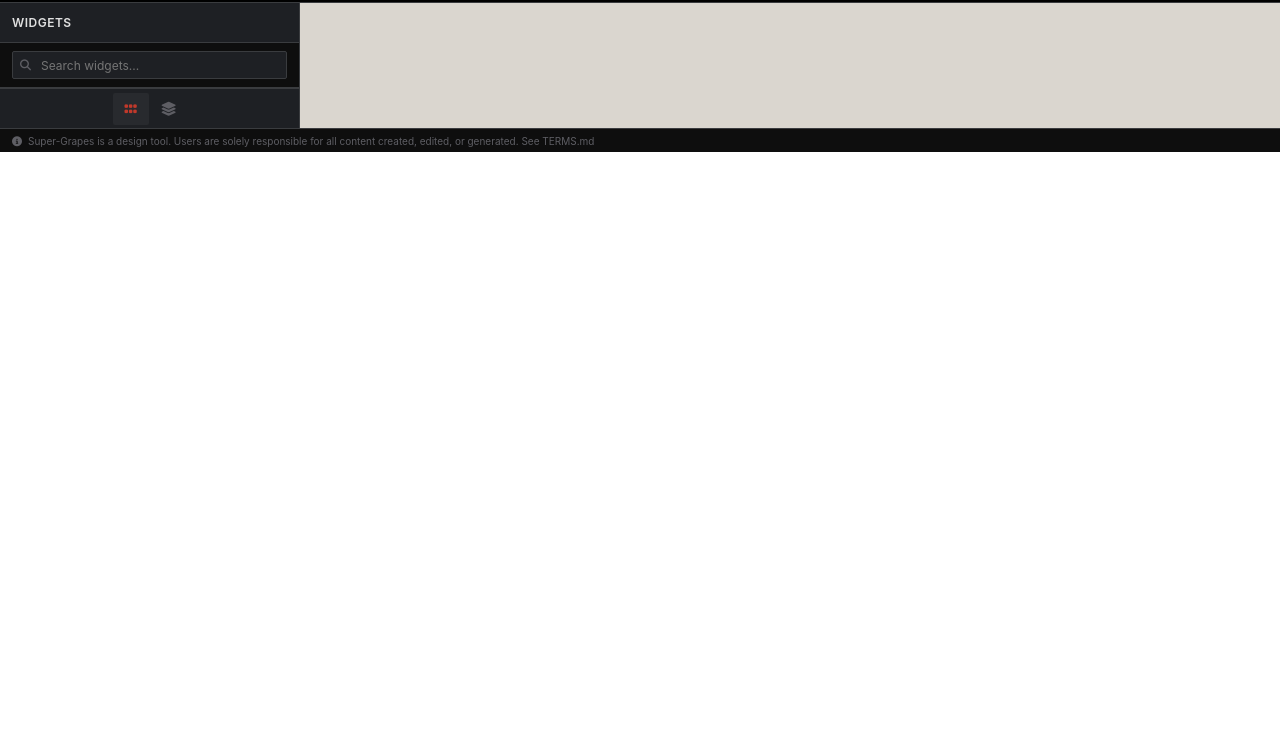
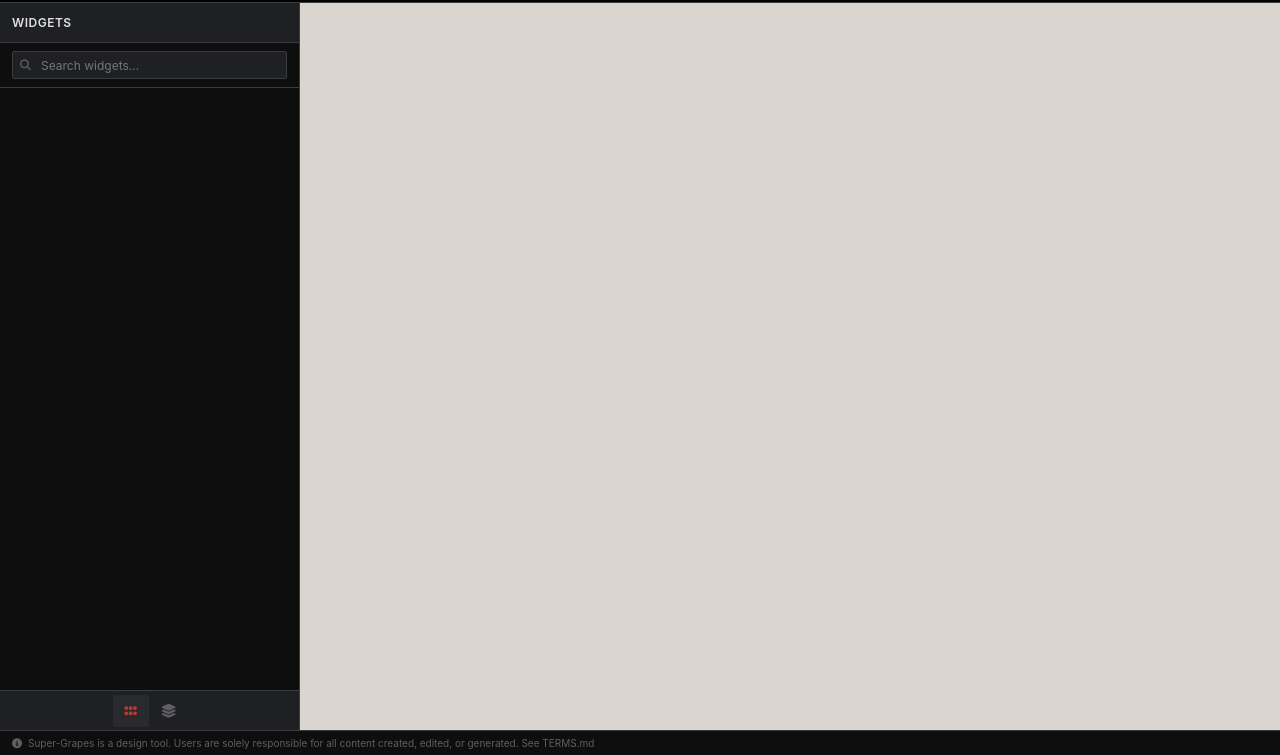
Before and after one commit to paulpwo/super-grapes, a website built with Vite: page index.html in a window 1280 px wide. Shown: the part 45-800 px from the top of the page. Built offline with nearby package versions, Linux system fonts and the light colour scheme; no server answers; what grapesjs, grapesjs-component-countdown, grapesjs-custom-code, grapesjs-preset-webpage would draw is missing.

Commit message:
fix(css): revert to 100vw/100vh — fixes standalone example

```diff
--- a/src/ui/theme/editor.css
+++ b/src/ui/theme/editor.css
@@ -2,8 +2,8 @@
 .sg-editor {
   display: flex;
   flex-direction: column;
-  width: 100%;
-  height: 100%;
+  width: 100vw;
+  height: 100vh;
   overflow: hidden;
   font-family: var(--sg-font);
   font-size: var(--sg-font-size);
@@ -14,8 +14,7 @@
 .sg-main {
   display: flex;
   flex-direction: row;
-  flex: 1;
-  min-height: 0;
+  height: calc(100vh - var(--sg-topbar-h) - 25px);
   overflow: hidden;
 }
 
```
Also changed, not shown: dist/super-grapes.css.
